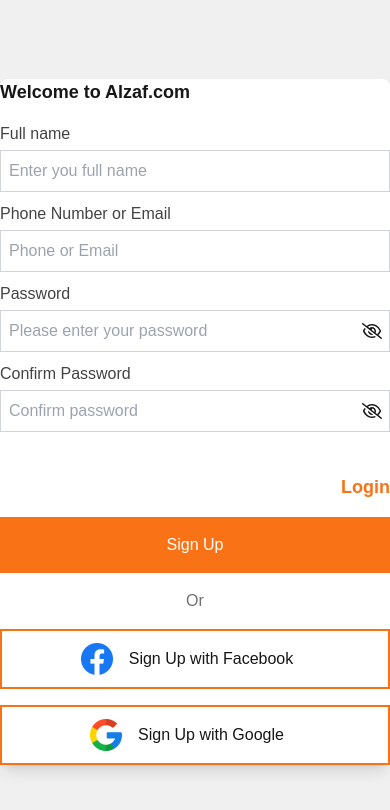
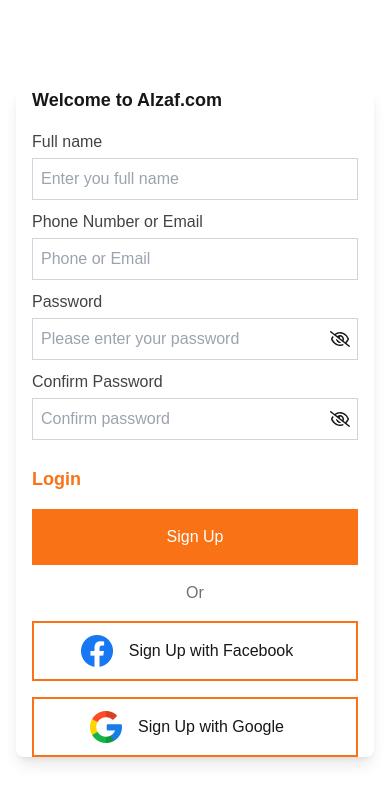
Before and after one commit to shariard58/nextshop, a Next.js app: page /signup-login in a window 390 px wide. Shown: the top 810 px of the page. Built offline with nearby package versions, Linux system fonts and the light colour scheme.

Commit message:
initial responsive done

```diff
--- a/app/signup-login/page.jsx
+++ b/app/signup-login/page.jsx
@@ -8,8 +8,9 @@
   const [visiblePassword, setVisiblePassword] = useState(false);
   const [visibleConfirmPassword, setVisibleConfirmPassword] = useState(false);
   return (
-    <div className="h-[100vh] flex justify-center items-center bg-[#F0F0F0]">
-      <form className="w-full flex flex-col sm:w-[80%] md:w-[60%] md:flex-row space-y-4 md:space-y-0 md:space-x-4 lg:px-[74px] md:px-[60px] sm:px-[40px] lg:py-[40px] md:py-[36px] sm:py-[30px] lg:gap-[44px] md:gap-[30px] gap-[26px] bg-white rounded-lg shadow-lg">
+    <div className="min-h-screen flex justify-center items-center bg-[#F0F0F0 px-4 ">
+      <div className="w-full  sm:w-[80%] md:w-[60%]  lg:px-[74px] md:px-[60px]  lg:py-[40px] md:py-[36px] sm:py-[30px]  bg-white rounded-lg shadow-lg px-4">
+        <form className="w-full flex flex-col  md:flex-row  lg:gap-[44px] md:gap-[30px] gap-[26px]  sm:mt-4 md:mt-0">
           <div className="space-y-4 md:flex-1 ">
             <div>
               <p className="md:text-[20px] text-[18px] font-bold">
@@ -45,7 +46,10 @@
               </div>
 
               <div className="flex flex-col gap-[4px]">
-              <label className="text-[#434343] text-[16px]" htmlFor="password">
+                <label
+                  className="text-[#434343] text-[16px]"
+                  htmlFor="password"
+                >
                   Password
                 </label>
                 <div className="relative">
@@ -110,7 +114,7 @@
           </div>
 
           <div className="space-y-4 md:flex-1 gap-[10px]">
-          <p className="text-[18px] md:text-[20px] text-[#F97316] font-bold text-end">
+            <p className="text-[18px] md:text-[20px] text-[#F97316] font-bold md:text-end  text-left">
               Login
             </p>
 
@@ -124,7 +128,12 @@
             </p>
 
             <button className="w-full  outline-none border-[2px] border-[#F97316] transition duration-200 ease-in-out  flex items-center justify-center space-x-[0px]">
-            <Image src="/images/facebook.png" alt="fb" height={32} width={32} />
+              <Image
+                src="/images/facebook.png"
+                alt="fb"
+                height={32}
+                width={32}
+              />
               <p className="text-[16px] font-medium p-[16px]">
                 Sign Up with Facebook
               </p>
@@ -139,5 +148,6 @@
           </div>
         </form>
       </div>
+    </div>
   );
 }
```
Lines whose indentation alone changed are shown as unchanged.
